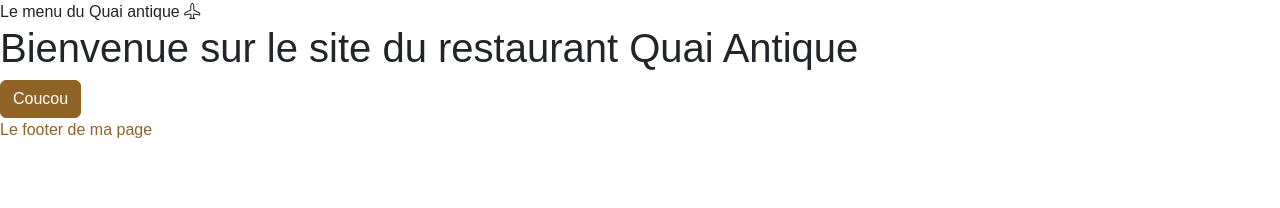
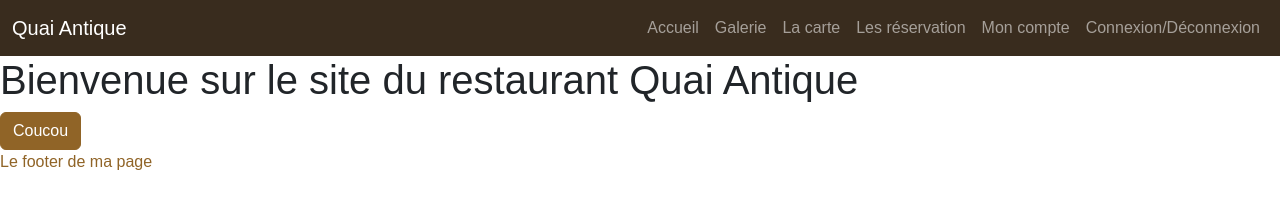
Before and after one commit to ARIVE-KARIMA/ProjetFilRougeFront, a website with bundled scripts: page index.html in a window 1280 px wide. Built offline with nearby package versions, Linux system fonts and the light colour scheme; files whose address does not match are found by name.

Commit message:
ajout site head

```diff
--- a/index.html
+++ b/index.html
@@ -15,7 +15,45 @@
 
 <body>
 
-    <header>Le menu du Quai antique <i class="bi bi-airplane"></i></header>
+    <header>
+
+        <nav class="navbar navbar-expand-lg bg-dark" data-bs-theme="dark">
+            <div class="container-fluid">
+                <a class="navbar-brand" href="/">Quai Antique</a>
+                <button class="navbar-toggler" type="button" data-bs-toggle="collapse"
+                    data-bs-target="#navbarSupportedContent" aria-controls="navbarSupportedContent"
+                    aria-expanded="false" aria-label="Toggle navigation">
+                    <span class="navbar-toggler-icon"></span>
+                </button>
+                <div class="collapse navbar-collapse" id="navbarSupportedContent">
+                    <ul class="navbar-nav ms-auto mb-2 mb-lg-0">
+                        <li class="nav-item">
+                            <a class="nav-link" href="/">Accueil</a>
+                        </li>
+                        <li class="nav-item">
+                            <a class="nav-link" href="#">Galerie</a>
+                        </li>
+                        <li class="nav-item">
+                            <a class="nav-link" href="#">La carte</a>
+                        </li>
+                        <li class="nav-item">
+                            <a class="nav-link" href="#">Les réservation</a>
+                        </li>
+                        <li class="nav-item">
+                            <a class="nav-link" href="#">Mon compte</a>
+                        </li>
+                        <li class="nav-item">
+                            <a class="nav-link" href="#">Connexion/Déconnexion</a>
+                        </li>
+                    </ul>
+                    </ul>
+                    </ul>
+                    </ul>
+                </div>
+            </div>
+        </nav>
+
+    </header>
 
     <main id="main-page">
         <!--Le contenue de ma page -->
```
